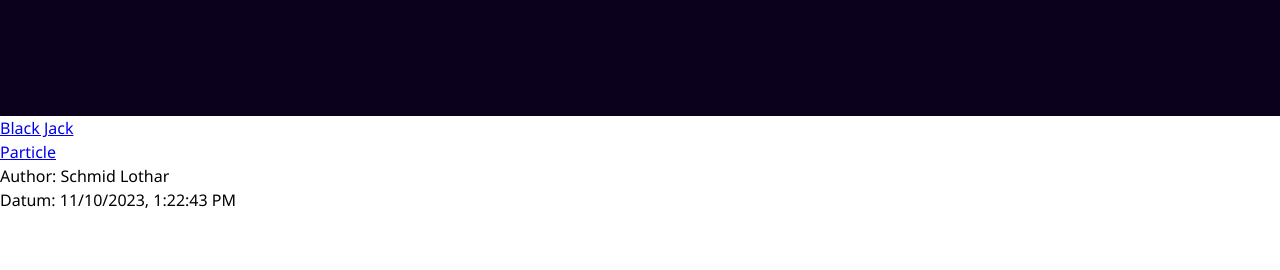
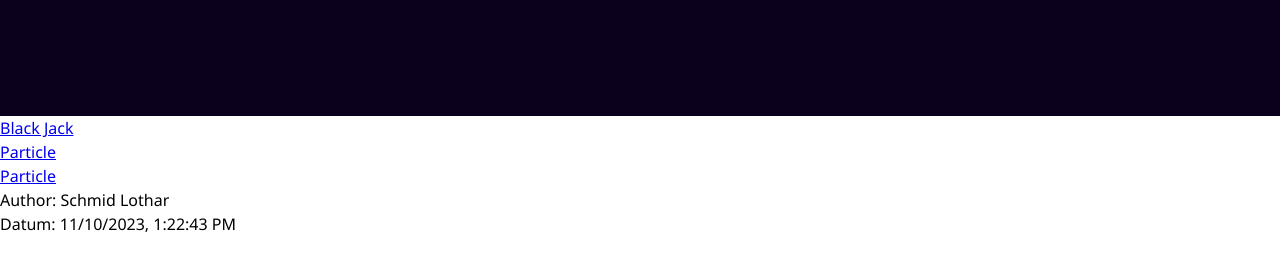
Before and after one commit to schlucht/tsGame, a website built with Vite: page index.html in a window 1280 px wide. Shown: the part 84-354 px from the top of the page. Built offline with nearby package versions, Linux system fonts and the light colour scheme.

Commit message:
Add minsweeper link

```diff
--- a/index.html
+++ b/index.html
@@ -14,6 +14,7 @@
       <ul>
         <li><a href="./src/pages/blackjack/index.html">Black Jack</a></li>
         <li><a href="./src/pages/canvasParticle/index.html">Particle</a></li>
+        <li><a href="./src/pages/minesweeper/index.html">Particle</a></li>
       </ul>
     </main>
     <footer>
```
